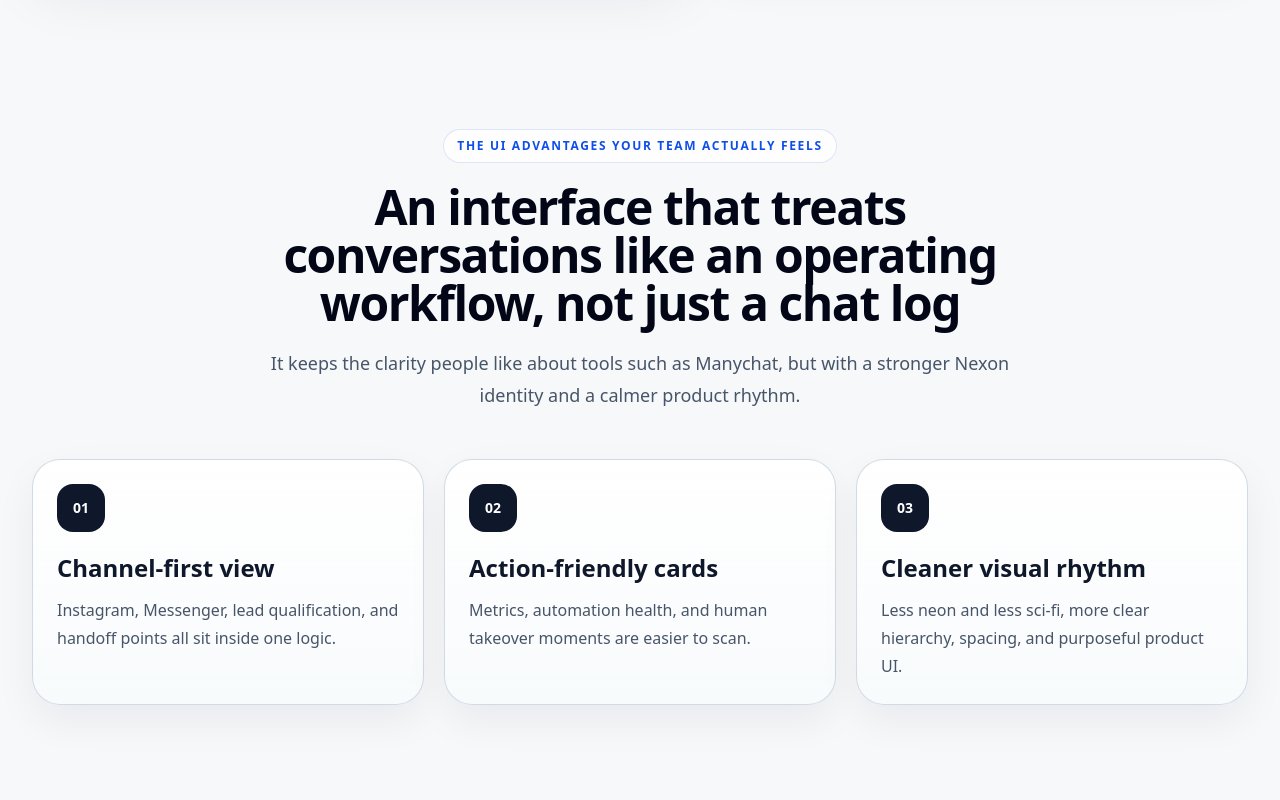
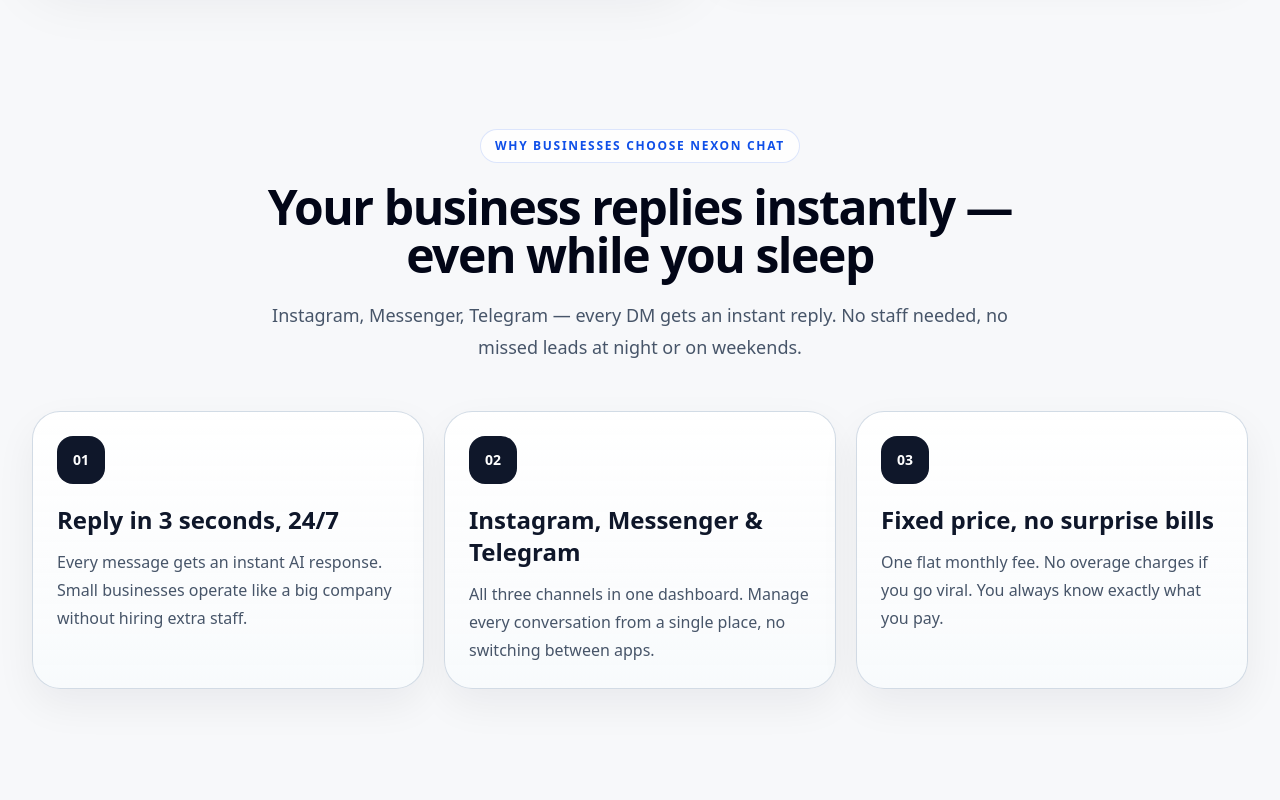
Before and after one commit to Tuvshee555/Nexon-pricing-website, a Next.js app: page / in a window 1280 px wide. Shown: the part 1940-2740 px from the top of the page. Built offline with nearby package versions, Linux system fonts and the light colour scheme.

Commit message:
improve: outcome-focused features copy, Telegram in all plans, live support + no surprise billing

```diff
--- a/src/components/landing/FeaturesSection.tsx
+++ b/src/components/landing/FeaturesSection.tsx
@@ -12,42 +12,42 @@
   const copy =
     lang === "mn"
       ? {
-          eyebrow: "Танай багт хэрэгтэй үндсэн давуу тал",
-          title: "Мессежийг дан чат биш, ажиллах урсгал болгож харуулдаг интерфэйс",
+          eyebrow: "Яагаад Nexon Chat сонгох вэ",
+          title: "Таны бизнес унтаж байхад ч хэрэглэгч хариулт авна",
           subtitle:
-            "Manychat шиг ойлгомжтой байдал, гэхдээ Nexon-ы өөрийн өнгө төрхтэй. Танай баг эхний харагдацаас л юу болж байгааг ойлгоно.",
+            "Instagram, Messenger, Telegram — бүх сувгаас ирсэн мессежэд автоматаар хариулна. Ажилтан хэрэггүй, шөнө ч, амралтын өдөр ч.",
           cards: [
             {
-              title: "Channel-first view",
-              description: "Instagram, Messenger, lead qualification, handoff бүгд нэг логиктой харагдана.",
+              title: "Шөнийн 2 цагт ч хариулна",
+              description: "Хэрэглэгч мессеж бичихэд 3 секундэд автомат хариулт явна. Жижиг бизнес ч том компани шиг ажиллана.",
             },
             {
-              title: "Action-friendly cards",
-              description: "Нэг харцаар metrics, automation health, human takeover цэгүүд тод харагдана.",
+              title: "Instagram, Messenger, Telegram",
+              description: "Гурван суваг нэг дороос удирдана. Ямар ч сувгаар ирсэн мессежийг нэг dashboard-оос харна.",
             },
             {
-              title: "Cleaner visual rhythm",
-              description: "Неон, хэт futuristic эффект багасч, цэвэр card hierarchy болон spacing давамгайлна.",
+              title: "Тогтмол үнэ, гэнэтийн нэмэлт төлбөргүй",
+              description: "Сарын тогтмол төлбөр. Хэрэглэгч олширвол нэмэлт төлбөр гардаггүй. Төлөвлөгөөгөө тайван барина.",
             },
           ],
         }
       : {
-          eyebrow: "The UI advantages your team actually feels",
-          title: "An interface that treats conversations like an operating workflow, not just a chat log",
+          eyebrow: "Why businesses choose Nexon Chat",
+          title: "Your business replies instantly — even while you sleep",
           subtitle:
-            "It keeps the clarity people like about tools such as Manychat, but with a stronger Nexon identity and a calmer product rhythm.",
+            "Instagram, Messenger, Telegram — every DM gets an instant reply. No staff needed, no missed leads at night or on weekends.",
           cards: [
             {
-              title: "Channel-first view",
-              description: "Instagram, Messenger, lead qualification, and handoff points all sit inside one logic.",
+              title: "Reply in 3 seconds, 24/7",
+              description: "Every message gets an instant AI response. Small businesses operate like a big company without hiring extra staff.",
             },
             {
-              title: "Action-friendly cards",
-              description: "Metrics, automation health, and human takeover moments are easier to scan.",
+              title: "Instagram, Messenger & Telegram",
+              description: "All three channels in one dashboard. Manage every conversation from a single place, no switching between apps.",
             },
             {
-              title: "Cleaner visual rhythm",
-              description: "Less neon and less sci-fi, more clear hierarchy, spacing, and purposeful product UI.",
+              title: "Fixed price, no surprise bills",
+              description: "One flat monthly fee. No overage charges if you go viral. You always know exactly what you pay.",
             },
           ],
         };
--- a/src/components/landing/PricingSection.tsx
+++ b/src/components/landing/PricingSection.tsx
@@ -19,91 +19,101 @@
     audienceEn: "Just getting started",
     featuresMn: [
       "1 суваг (Instagram эсвэл Messenger)",
+      "50 contact хүртэл",
       "Keyword trigger автоматжуулалт",
       "Үндсэн dashboard",
       "Nexon Chat брэндинг орно",
     ],
     featuresEn: [
       "1 channel (Instagram or Messenger)",
+      "Up to 50 contacts",
       "Keyword trigger automation",
       "Basic dashboard",
       "Nexon Chat branding included",
     ],
   },
   starter: {
-    audienceMn: "Эхлэж байгаа жижиг бизнест",
+    audienceMn: "Эхэлж байгаа жижиг бизнест",
     audienceEn: "For small businesses getting started",
     featuresMn: [
-      "2 суваг (Instagram + Messenger)",
-      "AI автомат хариулт",
-      "Үндсэн sequence дусаах",
-      "Keyword triggers",
-      "Nexon Chat брэндинг байхгүй",
+      "Instagram + Messenger + Telegram",
+      "500 contact хүртэл",
+      "AI автомат хариулт (24/7)",
+      "Keyword triggers + sequences",
+      "Брэндинг байхгүй",
+      "И-мэйл дэмжлэг",
     ],
     featuresEn: [
-      "2 channels (Instagram + Messenger)",
-      "AI auto-replies",
-      "Basic drip sequences",
-      "Keyword triggers",
-      "No Nexon Chat branding",
+      "Instagram + Messenger + Telegram",
+      "Up to 500 contacts",
+      "AI auto-replies (24/7)",
+      "Keyword triggers + sequences",
+      "No branding",
+      "Email support",
     ],
   },
   growth: {
     audienceMn: "Тогтмол чат авдаг бизнест",
     audienceEn: "For businesses with steady daily messages",
     featuresMn: [
-      "2 суваг (Instagram + Messenger)",
+      "Instagram + Messenger + Telegram",
+      "2,000 contact хүртэл",
       "Broadcast илгээлт",
       "Дэвшилтэт автоматжуулалт",
       "2 хэрэглэгчийн эрх",
-      "AI + keyword triggers",
-      "Nexon Chat брэндинг байхгүй",
+      "Гэнэтийн нэмэлт төлбөргүй",
+      "И-мэйл дэмжлэг (хурдан)",
     ],
     featuresEn: [
-      "2 channels (Instagram + Messenger)",
+      "Instagram + Messenger + Telegram",
+      "Up to 2,000 contacts",
       "Broadcasts",
       "Advanced automations",
       "2 user seats",
-      "AI + keyword triggers",
-      "No Nexon Chat branding",
+      "Fixed price, no surprise bills",
+      "Fast email support",
     ],
   },
   pro: {
     audienceMn: "Борлуулалтын идэвхтэй багт",
     audienceEn: "For active sales teams",
     featuresMn: [
-      "Хязгааргүй суваг",
-      "Бүх зүйл + Priority дэмжлэг",
+      "Instagram + Messenger + Telegram",
+      "5,000 contact хүртэл",
       "5 хэрэглэгчийн эрх",
       "Дэлгэрэнгүй аналитик",
       "Sequence + Flow builder",
-      "Nexon Chat брэндинг байхгүй",
+      "Гэнэтийн нэмэлт төлбөргүй",
+      "Шууд холбоо барих дэмжлэг",
     ],
     featuresEn: [
-      "Unlimited channels",
-      "Everything + priority support",
+      "Instagram + Messenger + Telegram",
+      "Up to 5,000 contacts",
       "5 user seats",
       "Advanced analytics",
       "Sequences + Flow builder",
-      "No Nexon Chat branding",
+      "Fixed price, no surprise bills",
+      "Live support — real human, fast response",
     ],
   },
   enterprise: {
-    audienceMn: "Томоохон байгууллагад",
-    audienceEn: "For large organizations",
+    audienceMn: "Custom rollout хэрэгтэй байгууллагад",
+    audienceEn: "For organizations needing a custom rollout",
     featuresMn: [
-      "Хязгааргүй суваг",
+      "Хязгааргүй contact",
+      "Instagram + Messenger + Telegram",
       "Custom workflow дизайн",
-      "Тусгай onboarding",
-      "Хамгийн өндөр дэмжлэг",
-      "Nexon Chat брэндинг байхгүй",
+      "Тусгай onboarding & setup",
+      "Гэнэтийн нэмэлт төлбөргүй",
+      "Хамгийн өндөр дэмжлэг (шууд)",
     ],
     featuresEn: [
-      "Unlimited channels",
+      "Unlimited contacts",
+      "Instagram + Messenger + Telegram",
       "Custom workflow design",
-      "Dedicated onboarding",
-      "Highest priority support",
-      "No Nexon Chat branding",
+      "Dedicated onboarding & setup",
+      "Fixed price, no surprise bills",
+      "Highest priority live support",
     ],
   },
 };
```
